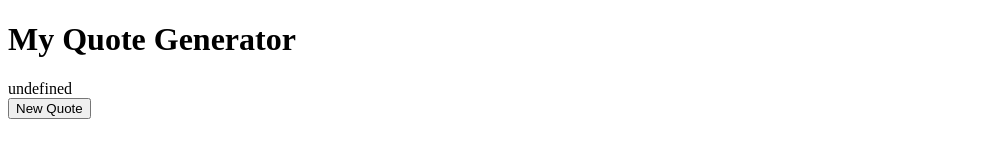
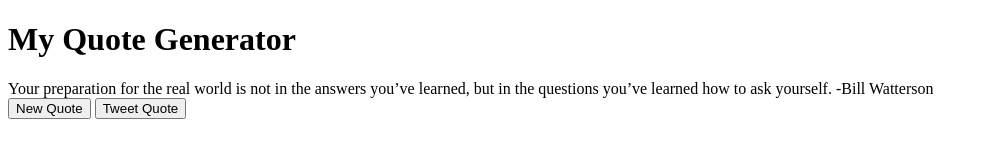
Before and after one commit to n0n1c/CareerDevsWnC, a website: page fcc_random_quote/index.html in a window 1280 px wide. Both pictures are taken after a click on the button "New Quote". Shown: the whole page, without its empty margins (0-989 px from the left). Drawn offline with Linux system fonts and the light colour scheme.

Commit message:
finished fcc random quotes

```diff
--- a/fcc_random_quote/index.html
+++ b/fcc_random_quote/index.html
@@ -10,6 +10,7 @@
         <!--quotes will appear here-->
     </div>
     <button onclick="newQuote()">New Quote</button>
+    <button onclick="tweetQuote()">Tweet Quote</button>
     <script src="script.js"></script>
 </body>
 </html>
--- a/fcc_random_quote/script.js
+++ b/fcc_random_quote/script.js
@@ -5,6 +5,10 @@
       "Once you eliminate the impossible, whatever remains, no matter how improbable, must be the truth. -Sherlock Holmes"
       ]
   function newQuote() {
-        var randomNumber = Math.floor * (Math.random() * (quotes.length));
+      var randomNumber = Math.floor(Math.random() * (quotes.length));
       document.getElementById('quoteDisplay').innerHTML = quotes[randomNumber];
-    }
+  };
+
+  function tweetQuote() {
+    window.open('https://twitter.com/intent/tweet?text=' + document.getElementById('quoteDisplay').innerHTML);
+  };
```
Lines whose indentation alone changed are shown as unchanged.
